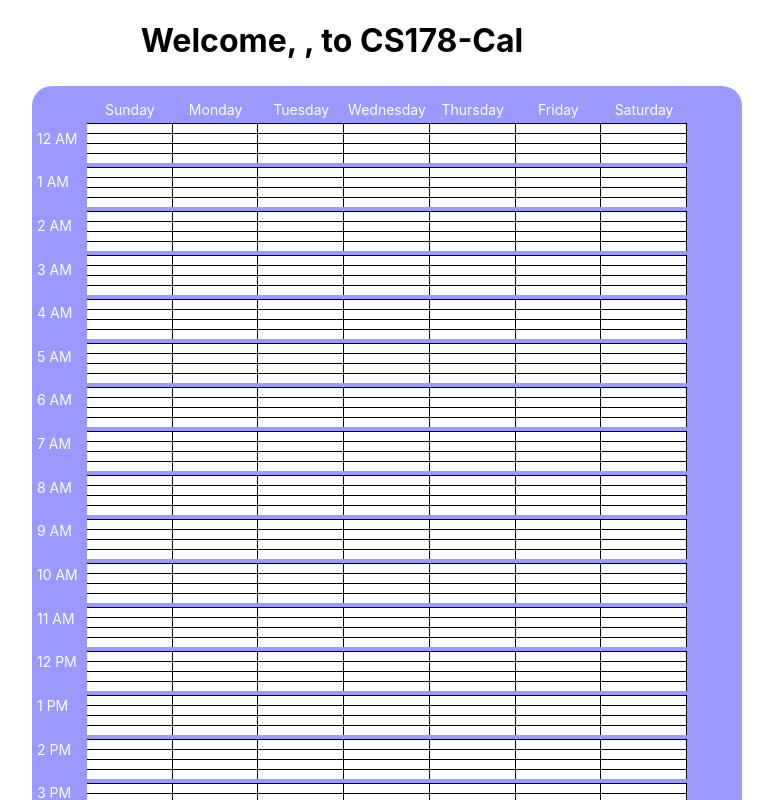
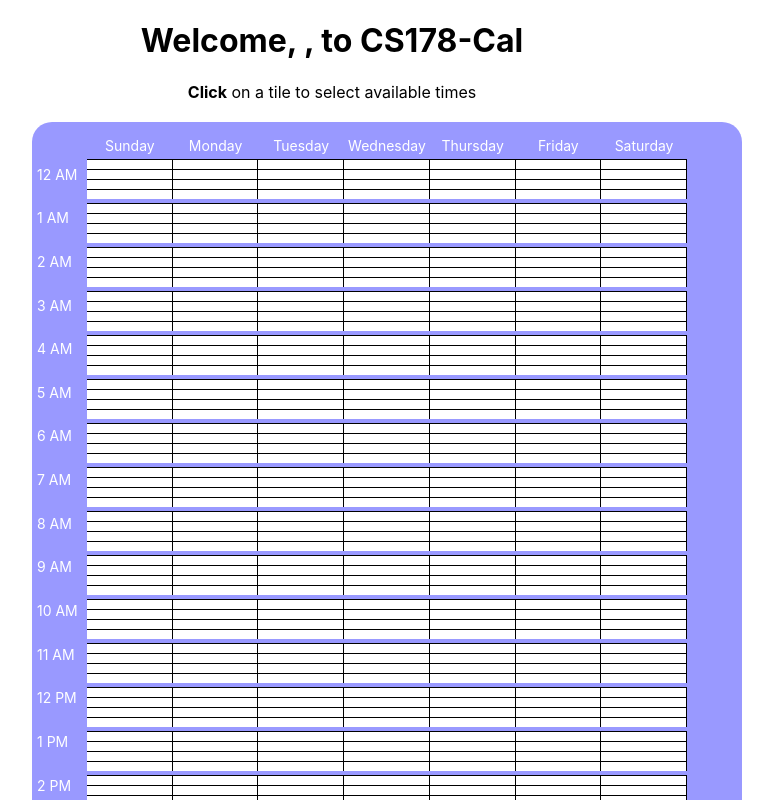
Before and after one commit to sofiyasofie/CS178-Tier2a, a SvelteKit app in the folder frontend/: page / in a window 1280 px wide. Both pictures are taken after a click on the button "Login". Shown: the top 800 px of the page, without its empty margins (308-1081 px from the left). Built offline with nearby package versions, Linux system fonts and the light colour scheme; no server answers.

Commit message:
Add click instructions

```diff
--- a/frontend/src/routes/calendar.svelte
+++ b/frontend/src/routes/calendar.svelte
@@ -76,6 +76,7 @@
 
 <div class="">
   <h1 class="center">Welcome, {currFirstname} {currLastname}, to CS178-Cal </h1>
+    <p class = "center"><b>Click</b> on a tile to select available times</p>
     <div class="CalendarContainer">
       <Calendar rows={96 / 1} columns={7} />
     </div>
```
